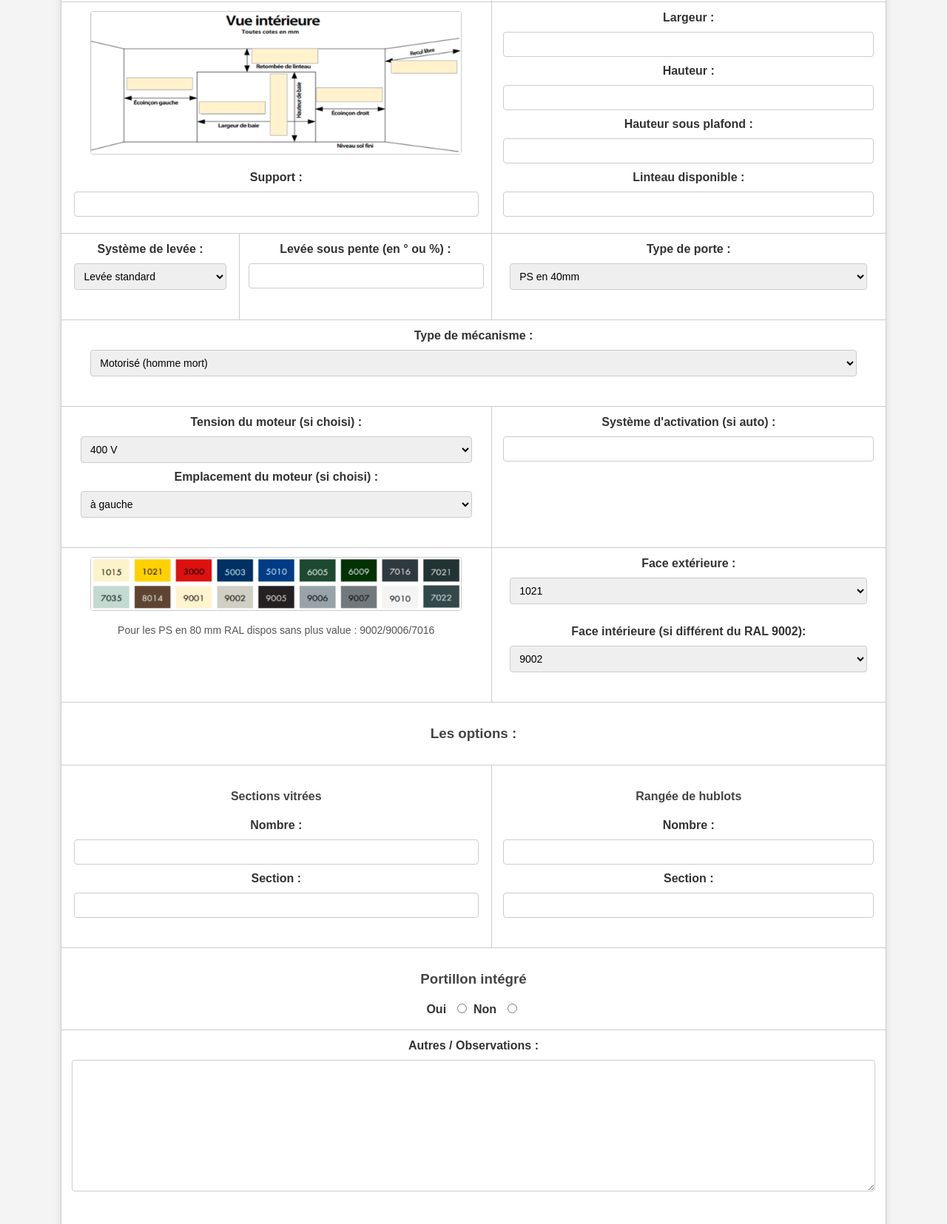
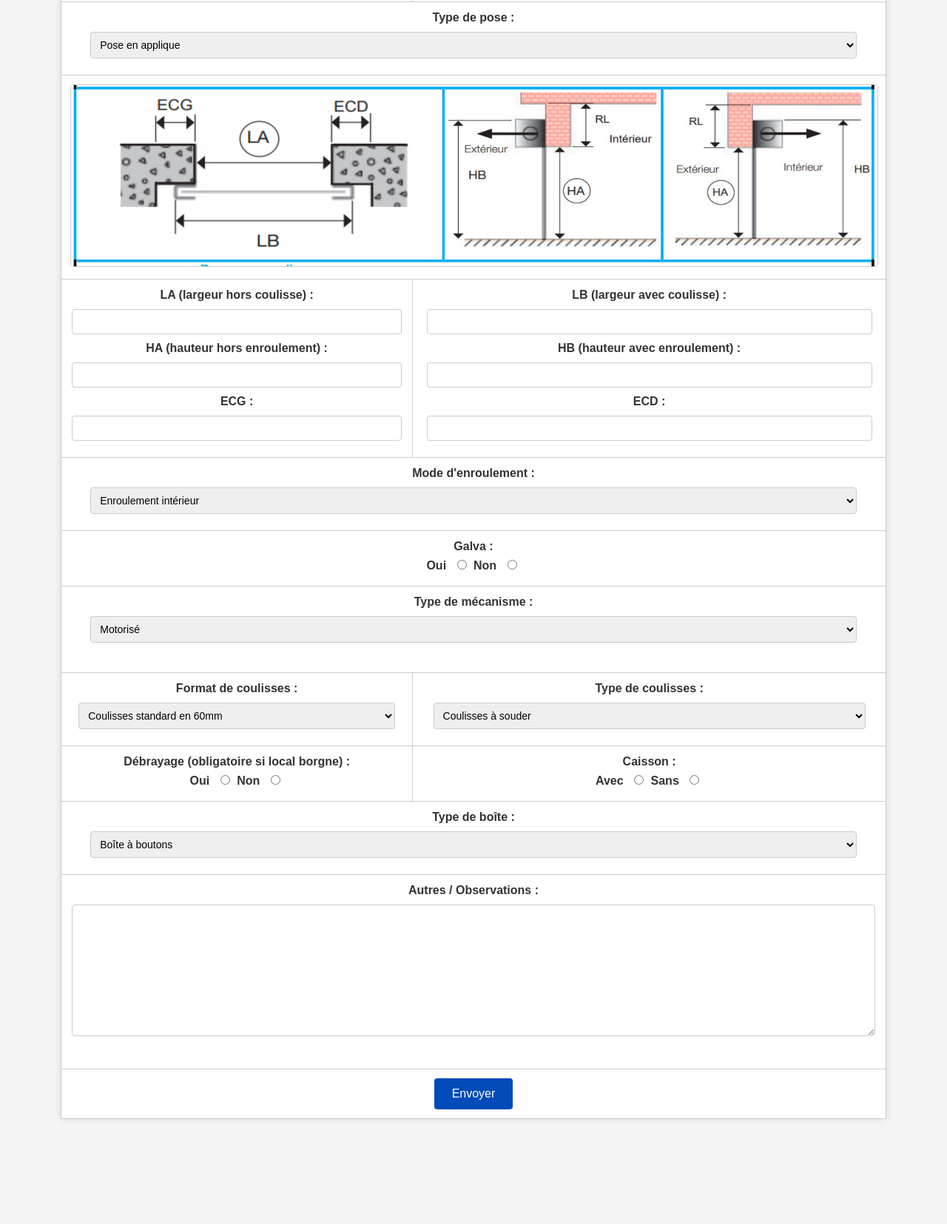
Before and after one commit to marmaxx/Fiche-de-cote-formulaires, a plain HTML site: page PSI.html in a window 1280 px wide. Shown: the part 1043-2698 px from the top of the page at 74% size. After the commit the page ends 2576 px from the top, so only its background shows below. Drawn offline with Linux system fonts and the light colour scheme.

Commit message:
Update PSI.html

```diff
--- a/PSI.html
+++ b/PSI.html
@@ -2,7 +2,7 @@
 <html lang="fr">
 <head>
     <meta charset="UTF-8" />
-    <title>Formulaire PS</title>
+    <title>Demande de devis - RM</title>
     <style>
         body {
             font-family: Arial, sans-serif;
@@ -95,11 +95,15 @@
             font-size: 14px;
             color: #555;
         }
+
+        img {
+            width: 100%;
+        }
     </style>
 </head>
 <body>
-    <h1 style="text-align: center;">Demande de devis - Porte sectionnelle résidentielle</h1>
-    <form action="https://formsubmit.co/mariusfil0d0@gmail.com" method="POST">
+    <h1 style="text-align: center;">Demande de devis - Rideau métallique</h1>
+    <form action="https://formsubmit.co/clemence@eiefrance.com" method="POST">
         <table>
             <tr>
                 <td colspan="2" style="text-align: center;">
@@ -108,7 +112,7 @@
                 </td>
                 <td colspan="2" style="text-align: center;">
                     <label for="commercial">Commercial :</label>
-                    <input type="text" id="commercial" name="Commercial" required /><br /><br />
+                    <input type="text" id="commercial" name="Commercial"/><br /><br />
                 </td>
             </tr>
             <tr>
@@ -127,11 +131,6 @@
                     <input type="text" id="contact" name="Contact" required/><br /><br />
                 </td>
                 <td colspan="2" style="text-align: center;">
-                    <label for="rampe">Rampe d'accès : </label>
-                    <label for="rampe1">Oui</label>
-                    <input type="radio" id="rampe1" name="Rampe d'accès" value="Oui">
-                    <label for="rampe2">Non</label>
-                    <input type="radio" id="rampe2" name="Rampe d'accès" value="Non"><br /><br />
                     <label for="rampe">Accès remarque/semi : </label>
                     <label for="remorque1">Oui</label>
                     <input type="radio" id="remorque1" name="Accès remorque" value="Oui">
@@ -183,204 +182,130 @@
                 </td>
             </tr>
             <tr>
-                <td colspan="2" style="text-align: center;">
-                    <img src="vue-int.png" alt="Vue intérieure" width="500px"><br /><br />
-                    <label for="support">Support :</label>
-                    <input type="text" id="support" name="Support" required>
-
+                <td colspan="4" style="text-align: center;">
+                    <label for="pose">Type de pose :</label>
+                    <select id="pose" name="Type de pose" required>
+                        <option value="Pose en applique">Pose en applique</option>
+                        <option value="Pose en tunnel">Pose en tunnel</option>
+                    </select>
                 </td>
-                <td colspan="2" style="text-align: center;">
-                    <label for="largeur">Largeur :</label>
-                    <input type="number" id="largeur" name="Largeur de la porte" required><br />
-                    <label for="hauteur">Hauteur :</label>
-                    <input type="number" id="hauteur" name="Hauteur de la porte" required><br />
-                    <label for="hsp">Hauteur sous plafond :</label>
-                    <input type="number" id="hsp" name="Hauteur sous plafond" required><br />
-                    <label for="ld">Linteau disponible :</label>
-                    <input type="number" id="ld" name="Linteau disponible"><br />
-
+            </tr>
+            <tr id="pose-en-tunnel" style="display: none;">
+                <td colspan="4" style="text-align: center;">
+                    <img src="tunnel.png" alt="Pose en tunnel" width="500px">
+                </td>
+            </tr>
+            <tr id="pose-en-applique">
+                <td colspan="4" style="text-align: center;">
+                    <img src="applique.png" alt="Pose en applique" width="500px">
                 </td>
             </tr>
             <tr>
-                <td colspan="1" style="text-align: center;">
-                    <label for="levee">Système de levée :</label>
-                    <select id="levee" name="Système de levée" required>
-                        <option value="Standard">Levée standard</option>
-                        <option value="Haute">Levée haute</option>
-                        <option value="Verticale">Levée verticale</option>
-                        <option value="Linteau Réduit">Linteau réduit</option>
-                    </select><br /><br />
-                </td>
-                <td colspan="1" style="text-align: center;">
-                    <label for="pente">Levée sous pente (en ° ou %) :</label>
-                    <input type="text" id="pente" name="Levée sous pente"><br /><br />
+                <td colspan="2" style="text-align: center;">
+                    <label for="la">LA (largeur hors coulisse) :</label>
+                    <input type="number" id="la" name="LA" required><br />
+                    <label for="ha">HA (hauteur hors enroulement) :</label>
+                    <input type="number" id="ha" name="HA" required><br />
+                    <label for="ecg">ECG :</label>
+                    <input type="number" id="ecg" name="ECG" required><br />
                 </td>
                 <td colspan="2" style="text-align: center;">
-                    <label for="type-porte">Type de porte :</label>
-                    <select id="type-porte" name="Type de porte" required>
-                        <option value="PS en 40mm" selected>PS en 40mm</option>
-                        <option value="PS en 80mm">PS en 80mm</option>
-                        <option valuen="PS en T">PS en T</option>
+                    <label for="lb">LB (largeur avec coulisse) :</label>
+                    <input type="number" id="lb" name="LB" required><br />
+                    <label for="hb">HB (hauteur avec enroulement) :</label>
+                    <input type="number" id="hb" name="HB" required><br />
+                    <label for="ecd">ECD :</label>
+                    <input type="number" id="ecd" name="ECD" required><br />
+                </td>
+            </tr>
+            <tr>
+                <td colspan="4" style="text-align: center;">
+                    <label for="ennroulement">Mode d'enroulement :</label>
+                    <select id="ennroulement" name="Mode d'enroulement">
+                        <option value="Enroulement intérieur">Enroulement intérieur</option>
+                        <option value="Enroulement extérieur">Enroulement extérieur</option>
                     </select>
+                </td>
+            </tr>
+            <tr>
+                <td colspan="4" style="text-align: center;">
+                    <label>Galva : </label><br />
+                    <label for="galva1"> Oui</label>
+                    <input type="radio" id="galva1" name="Galva" value="Oui">
+                    <label for="galva2"> Non</label>
+                    <input type="radio" id="galva2" name="Galva" value="Non">
+                </td>
+            </tr>
+            <tr id="couleurs" style="display: none;">
+                <td colspan="2" style="text-align: center;">
+                    <label for="prelaque">Prélaqué RAL: </label>
+                    <select id="prelaque" name="Prélaqué RAL">
+                        <option value="7016">7016</option>
+                        <option value="8017">8017</option>
+                        <option value="9005">9005</option>
+                        <option value="9010">9010</option>
+                        <option value="Autre">Autre</option>
+                    </select>
+                    <div class="autre-ral" style="display: none;">
+                        <label for="autre">Autre (en supplément):</label>
+                        <input type="number" id="autre" name="Autre RAL">
+                    </div>
+                </td>
+                <td colspan="2" style="text-align: center;">
+                    <label for="thermolaquage">Thermolaquage RAL:</label>
+                    <input type="number" id="thermolaquage" name="Thermolaquage RAL">
                 </td>
             </tr>
             <tr>
                 <td colspan="4" style="text-align: center;">
                     <label for="mecanisme">Type de mécanisme :</label>
                     <select id="mecanisme" name="Type de mécanisme" required>
-                        <option value="Motorisé (homme mort)" selected>Motorisé (homme mort)</option>
-                        <option value="A corde ">Manuelle - à corde</option>
-                        <option value="Treuil à chaine">Manuelle - treuil à chaine</option>
+                        <option value="Motorisé" selected>Motorisé</option>
+                        <option value="Manuel">Manuel</option>
                         <option value="Automatique">Automatique</option>
                     </select><br /><br />
                 </td>
             </tr>
             <tr>
                 <td colspan="2" style="text-align: center;">
-                    <label for="tension">Tension du moteur (si choisi) :</label>
-                    <select id="tension" name="Tension du moteur (si choisi)" required>
-                        <option value="400" selected>400 V</option>
-                        <option value="230">230 V</option>
+                    <label for="coulisses1">Format de coulisses :</label>
+                    <select id="coulisses1" name="Format de coulisses" required>
+                        <option value="Coulisses standard en 60mm" selected>Coulisses standard en 60mm</option>
+                        <option value="Coulisses grand vent en 80mm">Coulisses grand vent en 80mm</option>
                     </select>
-
-                    <label for="emplacement-moteur">Emplacement du moteur (si choisi) :</label>
-                    <select id="emplacement-moteur" name="Emplacement du moteur (si choisi)">
-                        <option value="gauche">à gauche </option>
-                        <option value="droite">à droite</option>
-                    </select><br /><br />
                 </td>
                 <td colspan="2" style="text-align: center;">
-                    <label for="activation">Système d'activation (si auto) :</label>
-                    <input type="text" id="activation" name="Système d'activation (si auto)"><br /><br />
+                    <label for="coulisses2">Type de coulisses :</label>
+                    <select id="coulisses2" name="Type de coulisses">
+                        <option value="Coulisses à souder">Coulisses à souder</option>
+                        <option value="Coulisses percées en fond">Coulisses percées en fond</option>
+                        <option value="Coulisses percées en façade">Coulisses percées en façade</option>
+                    </select>
                 </td>
             </tr>
             <tr>
                 <td colspan="2" style="text-align: center;">
-                    <img src="couleurs.png" alt="couleurs" width="500px">
-                    <p>Pour les PS en 80 mm RAL dispos sans plus value : 9002/9006/7016</p>
+                    <label>Débrayage (obligatoire si local borgne) : </label><br />
+                    <label for="debrayage-1"> Oui</label>
+                    <input type="radio" id="debrayage-1" name="Avec débrayage" value="Oui">
+                    <label for="debrayage-2"> Non</label>
+                    <input type="radio" id="debrayage-2" name="Sans débrayage" value="Non">
                 </td>
                 <td colspan="2" style="text-align: center;">
-                    <label for="color-ext"> Face extérieure : </label>
-                    <select id="color-ext" name="Couleur face extérieure" required>
-                        <option value="1021">1021</option>
-                        <option value="3000">3000</option>
-                        <option value="5010">5010</option>
-                        <option value="6009">6009</option>
-                        <option value="7016">7016</option>
-                        <option value="8014">8014</option>
-
-                        <option value="1015">1015</option>
-                        <option value="5003">5003</option>
-                        <option value="6005">6005</option>
-                        <option value="7021">7021</option>
-                        <option value="7022">7022</option>
-                        <option value="7035">7035</option>
-
-                        <option value="9002">9002</option>
-                        <option value="9006">9006</option>
-                        <option value="9007">9007</option>
-                        <option value="9005">9005</option>
-                        <option value="9010">9010</option>
-                        <option value="9001">9001</option>
-                    </select><br /><br />
-                    <label for="color-int"> Face intérieure (si différent du RAL 9002): </label>
-                    <select id="color-int" name="Couleur face intérieure" required>
-                        <option value="9002" selected>9002</option>
-                        <option value="1021">1021</option>
-                        <option value="3000">3000</option>
-                        <option value="5010">5010</option>
-                        <option value="6009">6009</option>
-                        <option value="7016">7016</option>
-                        <option value="8014">8014</option>
-
-                        <option value="1015">1015</option>
-                        <option value="5003">5003</option>
-                        <option value="6005">6005</option>
-                        <option value="7021">7021</option>
-                        <option value="7022">7022</option>
-                        <option value="7035">7035</option>
-
-                        <option value="9006">9006</option>
-                        <option value="9007">9007</option>
-                        <option value="9005">9005</option>
-                        <option value="9010">9010</option>
-                        <option value="9001">9001</option>
-                    </select><br /><br />
+                    <label>Caisson : </label><br />
+                    <label for="caisson-1"> Avec</label>
+                    <input type="radio" id="caisson-1" name="Avec caisson" value="Oui">
+                    <label for="caisson-2"> Sans</label>
+                    <input type="radio" id="caisson-2" name="Sans caisson" value="Non">
                 </td>
             </tr>
             <tr>
                 <td colspan="4" style="text-align: center;">
-                    <h3>Les options :</h3>
-                </td>
-            </tr>
-            <tr>
-                <td colspan="2" style="text-align: center;">
-                    <h4>Sections vitrées</h4>
-                    <label for="nombre">Nombre :</label>
-                    <input type="text" id="nombre" name="Nombre de sections vitrées"><br />
-                    <label for="section">Section :</label>
-                    <input type="text" id="section" name="Section (section vitrée)">
-                </td>
-                <td colspan="2" style="text-align: center;">
-                    <h4>Rangée de hublots</h4>
-                    <label for="nombre">Nombre :</label>
-                    <input type="text" id="nombre" name="Nombre de hublots"><br />
-                    <label for="section">Section :</label>
-                    <input type="text" id="section" name="Section (hublot)"><br /><br />
-                </td>
-            </tr>
-            <tr>
-                <td colspan="4" style="text-align: center;">
-                    <h3> Portillon intégré </h3>
-                    <label for="portillon1">Oui</label>
-                    <input type="radio" id="portillon1" name="Portillon" value="Oui">
-                    <label for="portillon2">Non</label>
-                    <input type="radio" id="portillon2" name="Portillon" value="Non"><br />
-                </td>
-            </tr>
-            <tr id="portillon-infos-1" style="display: none;">
-                <td colspan="2" style="text-align: center;">
-                    <label for="serrure">Type de serrure :</label>
-                    <select id="serrure" name="Type de serrure">
-                        <option value="Serrure 1 pts">Serrure 1 pts</option>
-                        <option value="Serrure 3 pts">Serrure 3 pts</option>
-                        <option value="Serrure anti panique">Serrure anti-panique</option>
-                    </select><br /><br />
-                </td>
-                <td colspan="2" style="text-align: center;">
-                    <label for="emplacement-portillon">Emplacement du portillon :</label>
-                    <select id="emplacement-portillon" name="Emplacement du portillon">
-                        <option value="Poussant gauche">Poussant gauche</option>
-                        <option value="Poussant droite">Poussant droit</option>
-                    </select><br /><br />
-                </td>
-            </tr>
-            <tr id="portillon-infos-2" style="display: none;">
-                <td colspan="2" style="text-align: center;">
-                    <h4>Intérieur</h4>
-                    <label>Béquille : </label>
-                    <label for="bequille1">Oui</label>
-                    <input type="radio" id="bequille1" name="Béquille (int)" value="Oui">
-                    <label for="bequille2">Non</label>
-                    <input type="radio" id="bequille2" name="Béquille (int)" value="Non"><br /><br />
-                    <label>BAP : </label>
-                    <label for="bap1">Oui</label>
-                    <input type="radio" id="bap1" name="BAP" value="Oui">
-                    <label for="bap2">Non</label>
-                    <input type="radio" id="bap2" name="BAP" value="Non"><br /><br />
-                </td>
-                <td colspan="2" style="text-align: center;">
-                    <h4>Extérieur</h4>
-                    <label>Béquille : </label>
-                    <label for="bequille3">Oui</label>
-                    <input type="radio" id="bequille3" name="Béquille (ext)" value="Oui">
-                    <label for="bequille4">Non</label>
-                    <input type="radio" id="bequille4" name="Béquille (ext)" value="Non"><br /><br />
-                    <label>Poignée fixe : </label>
-                    <label for="poignee1">Oui</label>
-                    <input type="radio" id="poignee1" name="Poignée fixe" value="Oui">
-                    <label for="poignee2">Non</label>
-                    <input type="radio" id="poignee2" name="Poignée fixe" value="Non"><br /><br />
+                    <label for="boite">Type de boîte :</label>
+                    <select id="boite" name="Type de boîte" required>
+                        <option value="Boîte à boutons" selected>Boîte à boutons</option>
+                        <option value="Boîte à clé">Boîte à clé</option>
+                    </select>
                 </td>
             </tr>
             <tr>
@@ -399,19 +324,41 @@
     </form>
     <script>
         document.addEventListener("DOMContentLoaded", function () {
-            const portillon = document.getElementsByName("Portillon");
-            const portillonInfos1 = document.getElementById("portillon-infos-1");
-            const portillonInfos2 = document.getElementById("portillon-infos-2");
-            portillon.forEach(radio => {
+            document.getElementById('pose').addEventListener('change', function() {
+                const choix = this.value;
+                const tunnel = document.getElementById('pose-en-tunnel');
+                const applique = document.getElementById('pose-en-applique');
+
+                if (choix === 'Pose en tunnel') {
+                    tunnel.style.display = '';
+                    applique.style.display = 'none';
+                } else if (choix === 'Pose en applique') {
+                    tunnel.style.display = 'none';
+                    applique.style.display = '';
+                } else {
+                    tunnel.style.display = 'none';
+                    applique.style.display = 'none';
+                }
+            });
+
+            const galva = document.getElementsByName("Galva");
+            const couleurs = document.getElementById('couleurs');
+            galva.forEach(radio => {
                 radio.addEventListener('change', () => {
-                    if (document.getElementById('portillon1').checked) {
-                        portillonInfos1.style.display = 'table-row';
-                        portillonInfos2.style.display = 'table-row';
+                    if (document.getElementById('galva1').checked) {
+                        couleurs.style.display = 'none';
                     } else {
-                        portillonInfos1.style.display = 'none';
-                        portillonInfos2.style.display = 'none';
+                        couleurs.style.display = 'table-row';
                     }
                 });
+            });
+
+            document.getElementById('prelaque').addEventListener('change', function () {
+                const choix = this.value;
+                const autre = document.querySelector(".autre-ral");
+
+                if (choix === 'Autre') autre.style.display = '';
+                else autre.style.display = 'none';
             });
         });
     </script>
```
